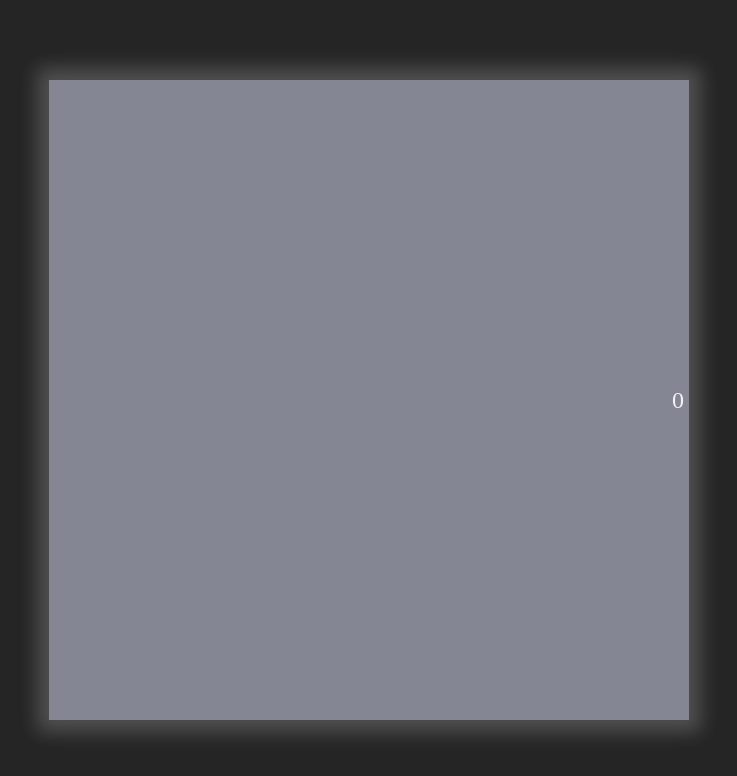
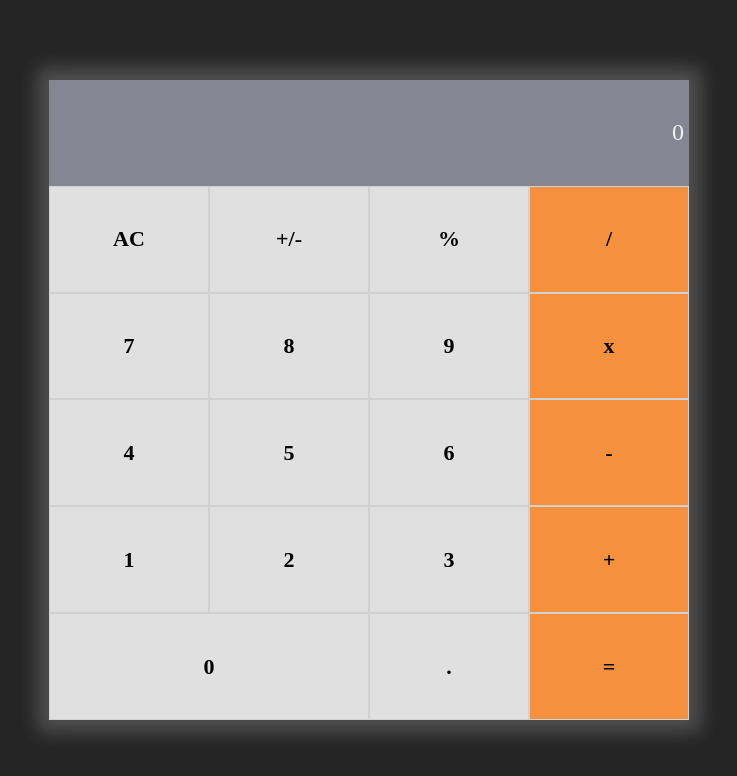
Before and after one commit to fed1k/Math-Magicians, a React (Create React App) app: page / in a window 1280 px wide. Shown: the top 776 px of the page, without its empty margins (271-1008 px from the left). Built offline with nearby package versions, Linux system fonts and the light colour scheme.

Commit message:
Fix js linters

```diff
--- a/src/components/Calculator.js
+++ b/src/components/Calculator.js
@@ -16,9 +16,9 @@ class Design extends React.Component {
       <div className="main-container">
         <div className="console">0</div>
         {el.data.map((i) => {
-          <span className={el.classname + (count += 1)} key={(count += 1)}>
-            {i}
-          </span>
+          return <span className={el.classname + (count += 1)} key={(count += 1)}>
+              {i}
+            </span>;
         })}
       </div>
     );
```
